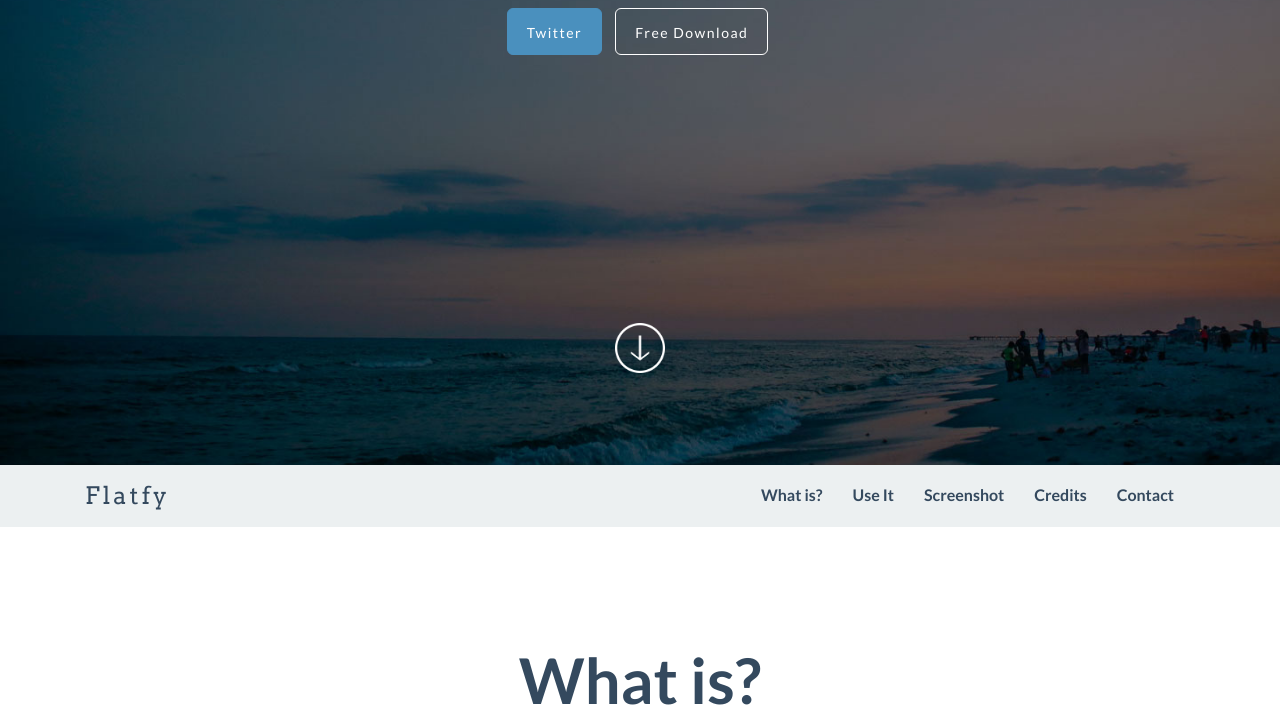
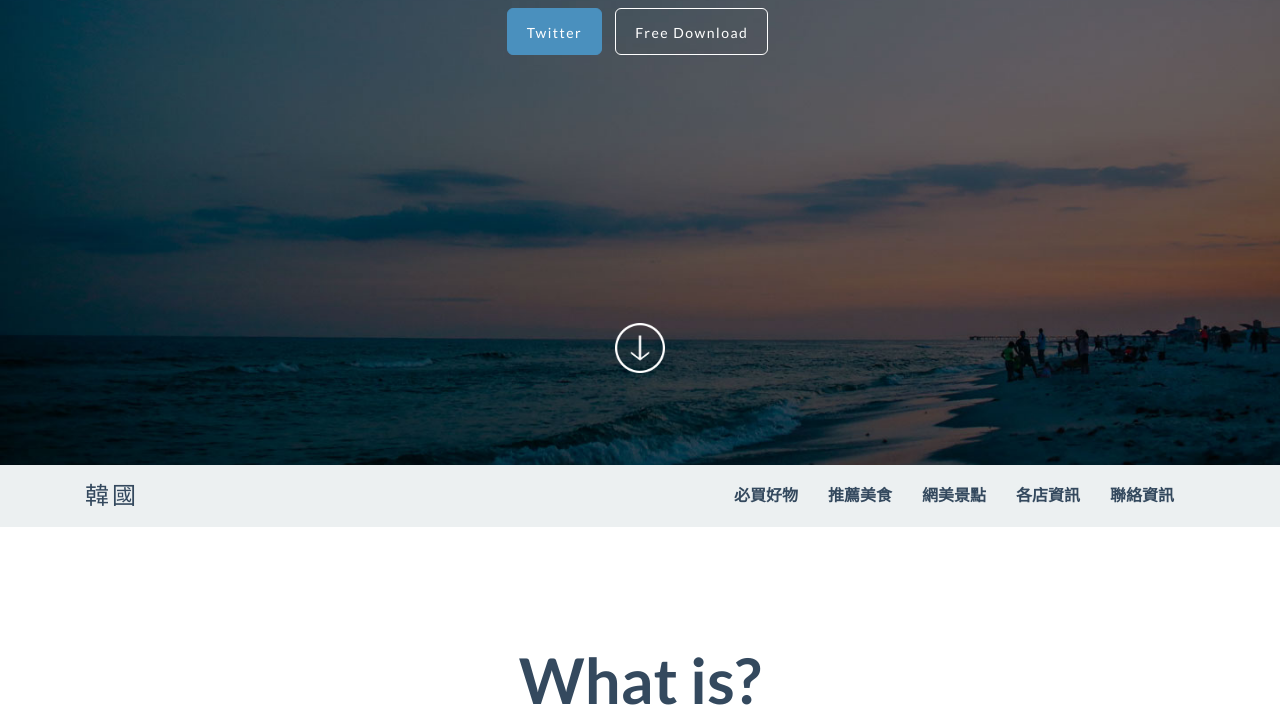
Before and after one commit to PEI-TZU-CHEN/Webex, a plain HTML site: page index.html in a window 1280 px wide. Shown: the part 363-1088 px from the top of the page. Drawn offline with Linux system fonts and the light colour scheme.

Commit message:
update index.html
what is

```diff
--- a/index.html
+++ b/index.html
@@ -85,17 +85,17 @@
 					<span class="icon-bar"></span>
 					<span class="icon-bar"></span>
 				</button>
-				<a class="navbar-brand" href="#home">Flatfy</a>
+				<a class="navbar-brand" href="#home">韓國</a>
 			</div>
 
 			<div class="collapse navbar-collapse navbar-right navbar-ex1-collapse">
 				<ul class="nav navbar-nav">
 
-					<li class="menuItem"><a href="#whatis">What is?</a></li>
-					<li class="menuItem"><a href="#useit">Use It</a></li>
-					<li class="menuItem"><a href="#screen">Screenshot</a></li>
-					<li class="menuItem"><a href="#credits">Credits</a></li>
-					<li class="menuItem"><a href="#contact">Contact</a></li>
+					<li class="menuItem"><a href="#whatis">必買好物</a></li>
+					<li class="menuItem"><a href="#useit">推薦美食</a></li>
+					<li class="menuItem"><a href="#screen">網美景點</a></li>
+					<li class="menuItem"><a href="#credits">各店資訊</a></li>
+					<li class="menuItem"><a href="#contact">聯絡資訊</a></li>
 				</ul>
 			</div>
 
```
